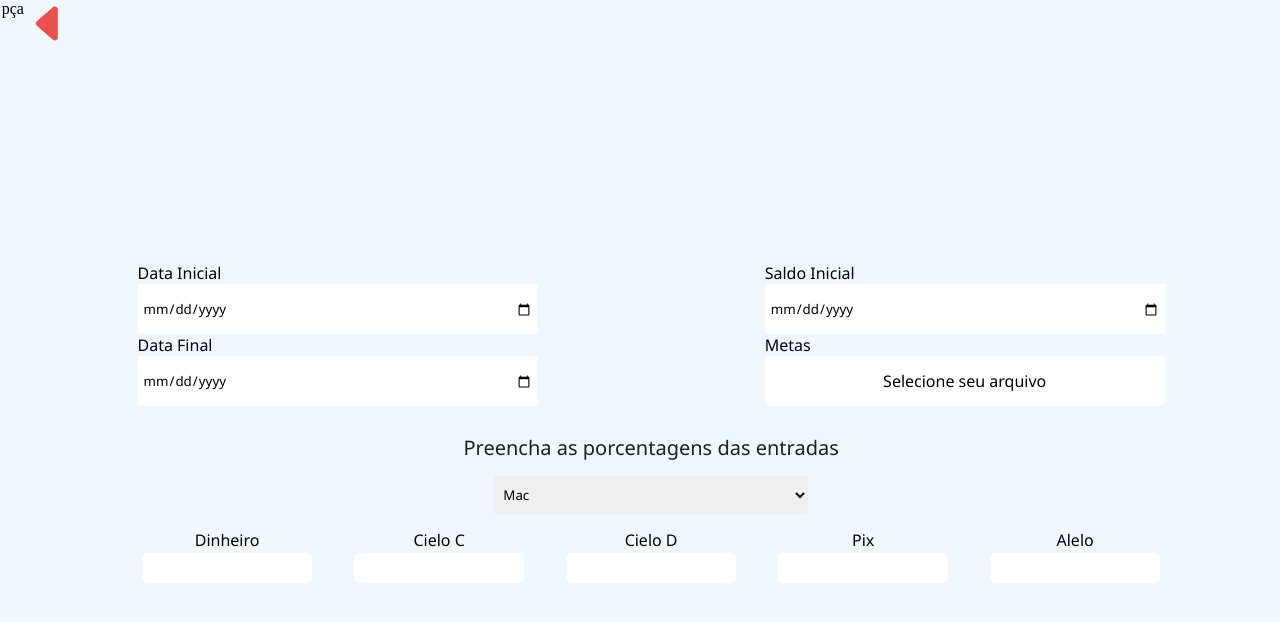
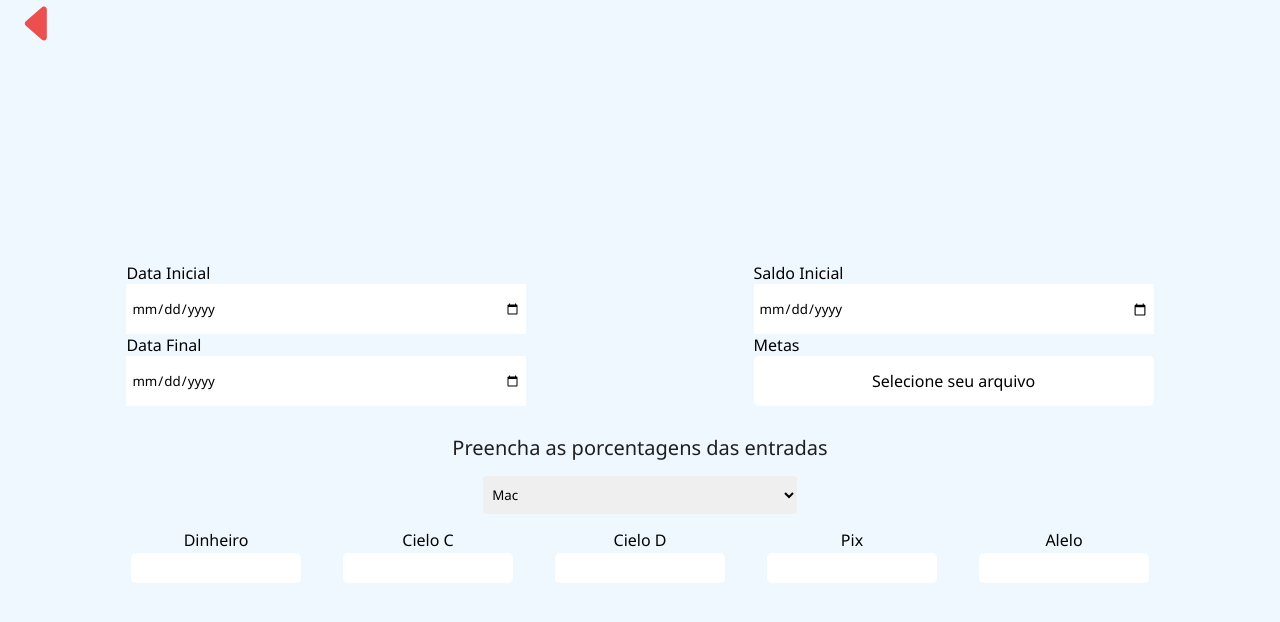
Before and after one commit to uSilas/FLUXO_DE_CAIXA_JS, a website: page pages/create.html in a window 1280 px wide. Drawn offline with Linux system fonts and the light colour scheme.

Commit message:
agora sim

```diff
--- a/pages/create.html
+++ b/pages/create.html
@@ -6,7 +6,7 @@
     <title>Criar Fluxo</title>
     <link rel="stylesheet" href="/style/create.css" />
   </head>
-  <body>pça
+  <body>
     <div class="geral">
       <img src="/assets/SETA.svg" class="button-back" />
       <div class="formulario_criar">
```
